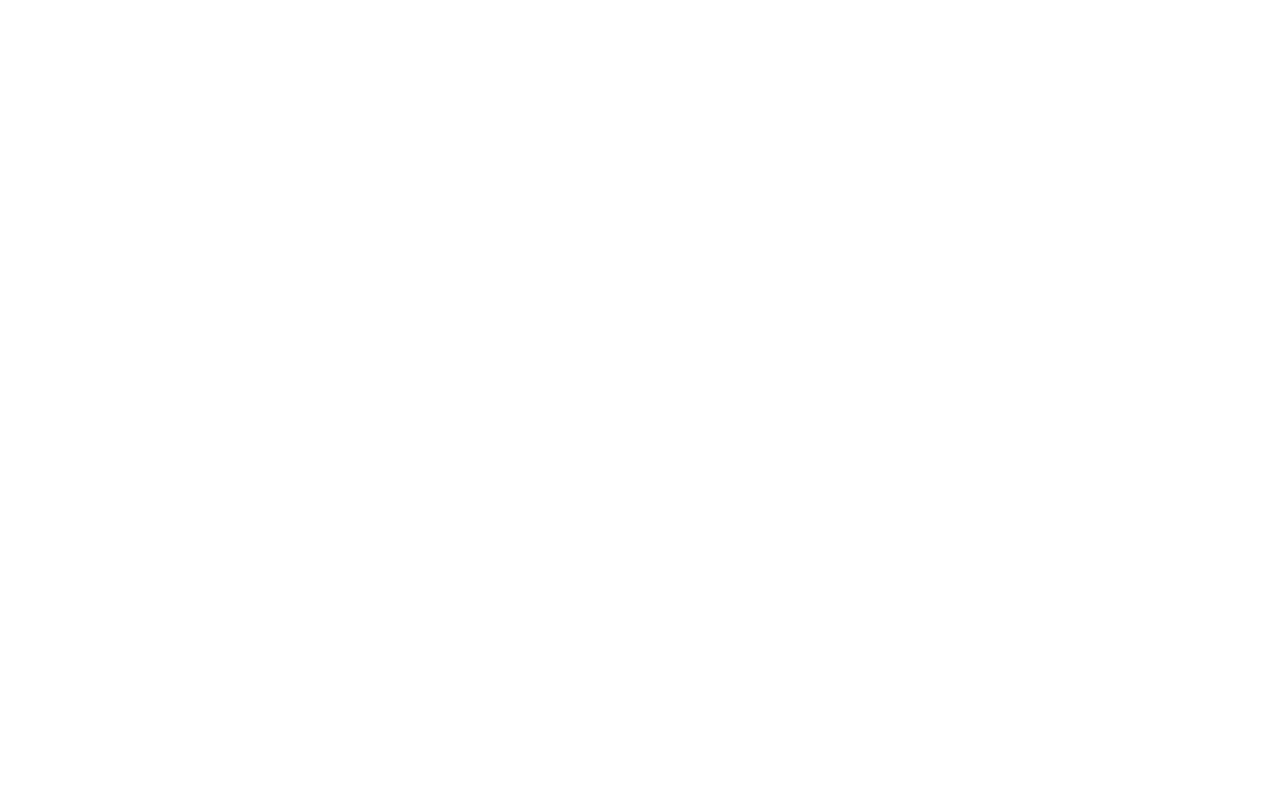
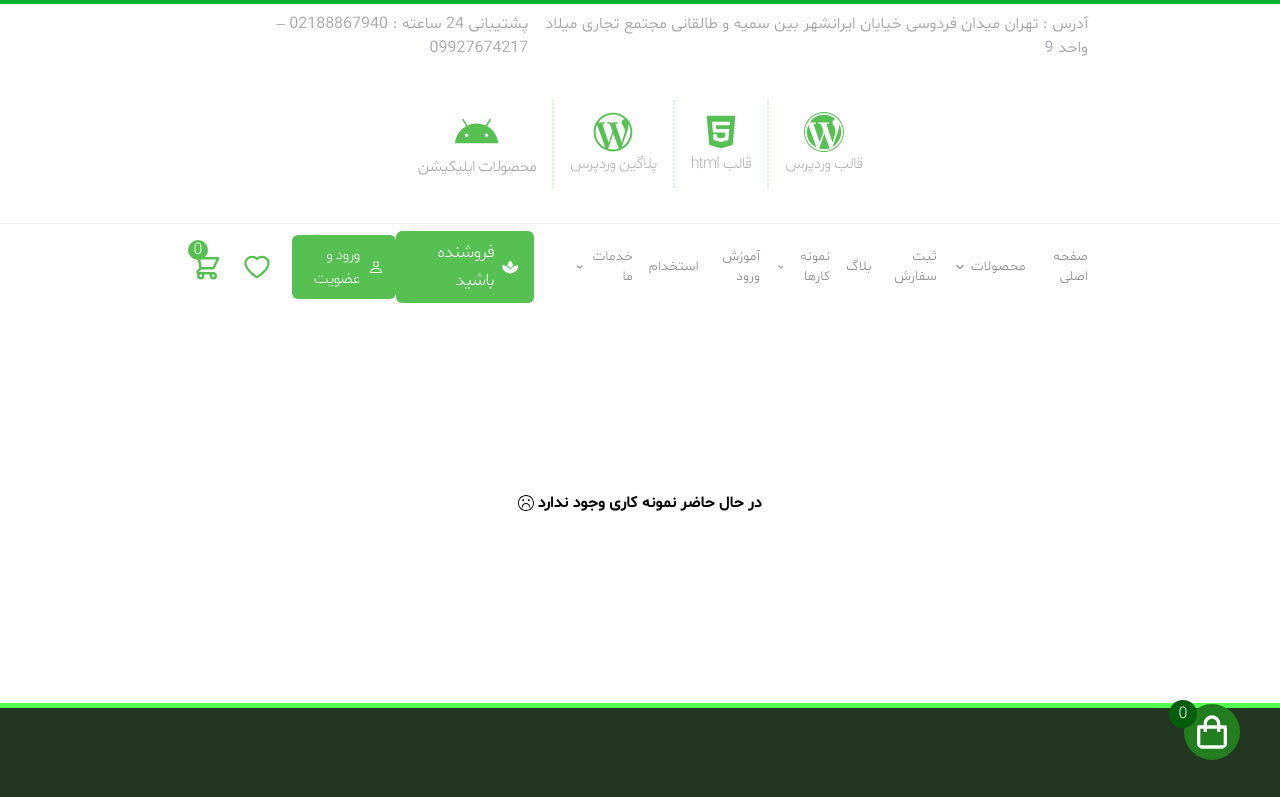
Before and after one commit to Ebadi1382/nahalIt, a React (Create React App) app: page /Voicing in a window 1280 px wide. Before the commit this address had no page. Shown: the top 797 px of the page. Built offline with nearby package versions, Linux system fonts and the light colour scheme.

Commit message:
debug header and pages

```diff
--- a/src/App.js
+++ b/src/App.js
@@ -21,6 +21,7 @@ import Premiere from "./page/Premiere/Premiere";
 import WebsiteDesignPortfolio from "./page/WebsiteDesignPortfolio/WebsiteDesignPortfolio";
 import Aplication from "./page/Aplication/Aplication";
 import Seo from "./page/Seo/Seo";
+import Voicing from "./page/Voicing/Voicing";
 
 const App = () => {
   return (
@@ -43,21 +44,9 @@ const App = () => {
           <Route path="/WebsiteDesignPortfolio" element={<WebsiteDesignPortfolio />} />
           <Route path="/Aplication" element={<Aplication />} />
           <Route path="/Seo" element={<Seo />} />
+          <Route path="/Voicing" element={<Voicing />} />
         </Routes>
       </div>
-      {/* <ToastContainer
-      position="top-right"
-      autoClose={5000}
-      limit={1}
-      hideProgressBar={false}
-      newestOnTop={false}
-      closeOnClick
-      rtl={false}
-      pauseOnFocusLoss
-      draggable
-      pauseOnHover
-      theme="dark"
-    /> */}
     </BrowserRouter>
   );
 };
--- a/src/Components/Header/Header.js
+++ b/src/Components/Header/Header.js
@@ -381,7 +381,7 @@ const Header = () => {
                       <p>نمونه کار سئو</p>
                     </li>
                   </Link>
-                  <Link>
+                  <Link to="/Voicing">
                     <li className="flex items-center justify-between py-3">
                       <p>نمونه کار تدوین و صدا گذاری</p>
                     </li>
--- a/src/page/MotionGraphics/MotionGraphics.js
+++ b/src/page/MotionGraphics/MotionGraphics.js
@@ -8,7 +8,7 @@ const MotionGraphics = () => {
       <header>
         <Header />
       </header>
-      <div className="bg-[#f5f5f9] relative -z-10">
+      <div className="bg-[#f5f5f9]">
         <div className="container px-52 mx-auto pt-14 mt-1 pb-24">
           <h2 className="mb-10 font-[shabnamMedium] tracking-tighter text-4xl">نمونه کار موشن گرافیک</h2>
           <div className="flex flex-wrap items-center justify-center gap-x-5 gap-y-12">
--- a/src/page/Premiere/Premiere.js
+++ b/src/page/Premiere/Premiere.js
@@ -8,7 +8,7 @@ const Premiere = () => {
       <header>
         <Header />
       </header>
-      <div className="bg-[#f5f5f9] pt-10 pb-10 relative -z-10">
+      <div className="bg-[#f5f5f9] pt-10 pb-10">
         <div className="container px-48 mx-auto">
           <h2 className="font-[shabnamBold] text-4xl px-12 tracking-tighter">نمونه کارهای پریمیر</h2>
           <div className="flex items-center justify-center gap-5 mt-5">
--- /dev/null
+++ b/src/page/Voicing/Voicing.js
@@ -0,0 +1,25 @@
+import React from "react";
+import Footer from "../../Components/Footer/Footer";
+import Header from "../../Components/Header/Header";
+import { TfiFaceSad } from "react-icons/tfi";
+
+const Voicing = () => {
+  return (
+    <main>
+      <header>
+        <Header />
+      </header>
+      <div className="flex items-center justify-center min-h-[50vh]">
+        <h2 className="font-[shabnamBold] flex items-center justify-center gap-x-1">
+          در حال حاضر نمونه کاری وجود ندارد
+          <TfiFaceSad />
+        </h2>
+      </div>
+      <footer>
+        <Footer />
+      </footer>
+    </main>
+  );
+};
+
+export default Voicing;
```
